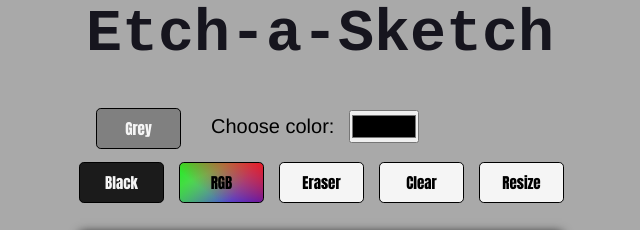
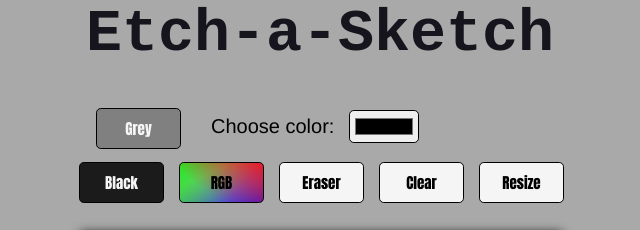
Before and after one commit to EyeIgnite/TOP-Etch-a-Sketch, a plain HTML site: page index.html in a window 1280 px wide. Shown: the top 230 px of the page, 320-960 px from the left. Drawn offline with Linux system fonts and the light colour scheme.

Commit message:
add some styling to input box

```diff
--- a/styles.css
+++ b/styles.css
@@ -23,6 +23,12 @@ label {
   font-size: 20px;
   margin-right: -15px;
   font-family: 'Franklin Gothic Medium', 'Arial Narrow', Arial, sans-serif;
+}
+
+input {
+  cursor: pointer;
+  border-radius: .3rem;
+  padding: 3px;
 }
 
 .btn-container {
```
